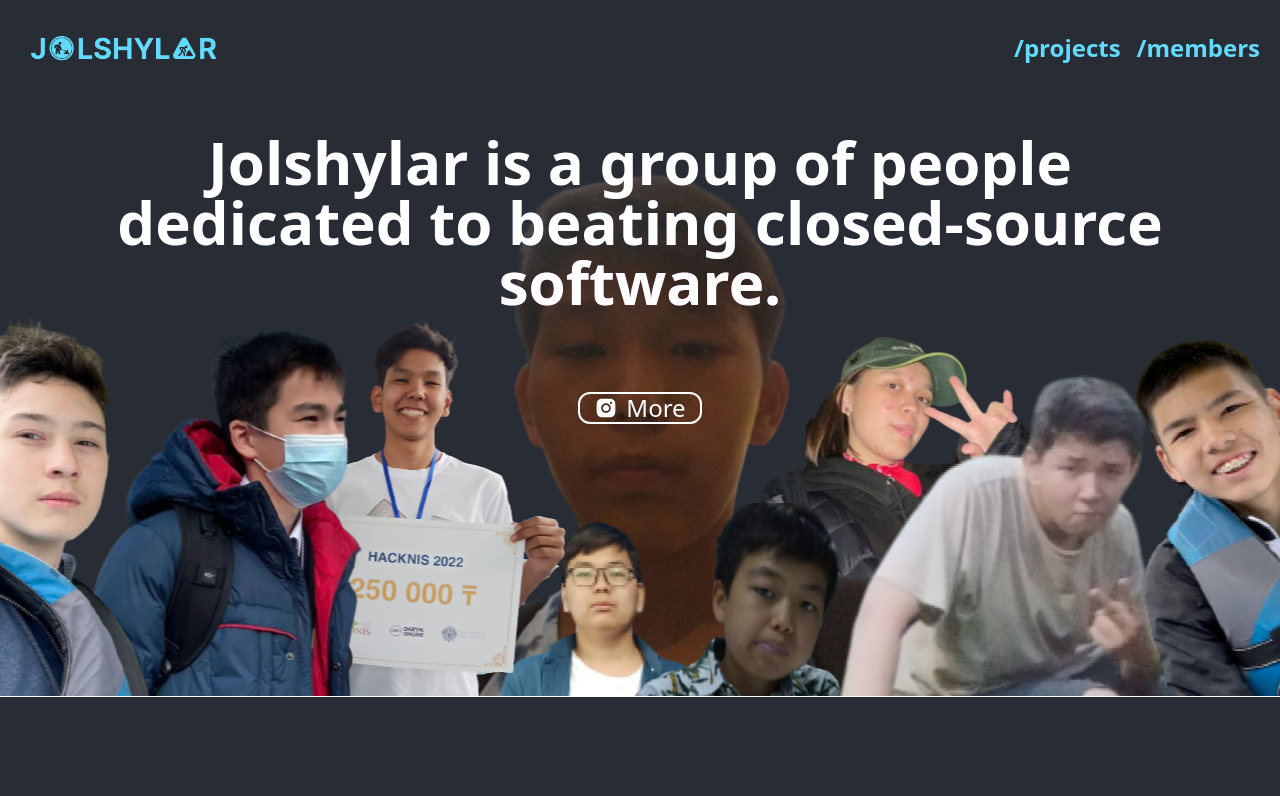
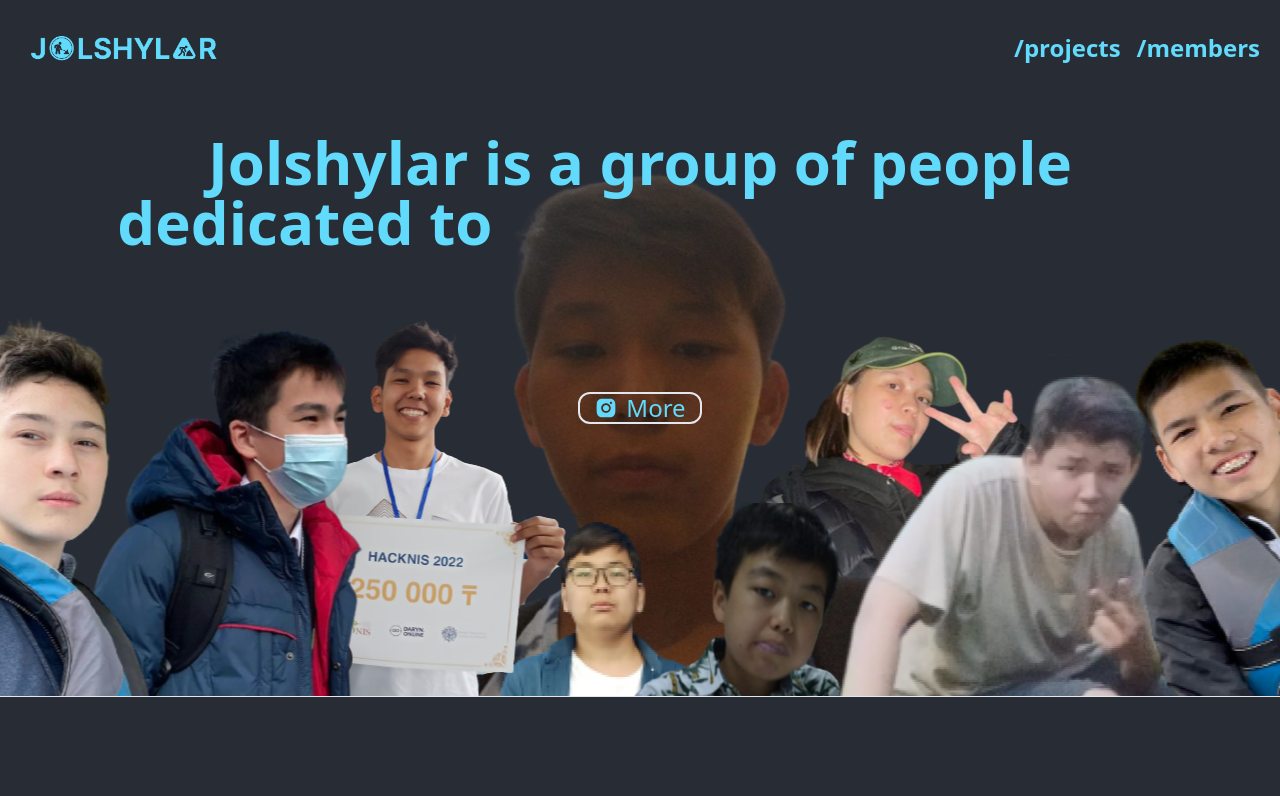
Before and after one commit to jolshylar/jolshylar, a Next.js app: page / in a window 1280 px wide. Shown: the top 796 px of the page. Built offline with nearby package versions, Linux system fonts and the light colour scheme.

Commit message:
fix(tailwind): move colors under extend

```diff
--- a/tailwind.config.js
+++ b/tailwind.config.js
@@ -10,14 +10,11 @@ module.exports = {
         hero: "url('/images/bg.png')",
         "hero-mirror": "url('/images/mirrorbg.png')",
       },
-    },
-    colors: {
-      primary: "#fff",
-      bg: "#282d35",
-      orange: "#faac75",
-      logo: "#61dafb",
-      blue: "rgb(59 130 246)",
-      pink: "rgb(244 114 182)",
+      colors: {
+        bg: "#282d35",
+        primary: "#61dafb",
+        secondary: "#faac75",
+      },
     },
   },
   plugins: [],
```
